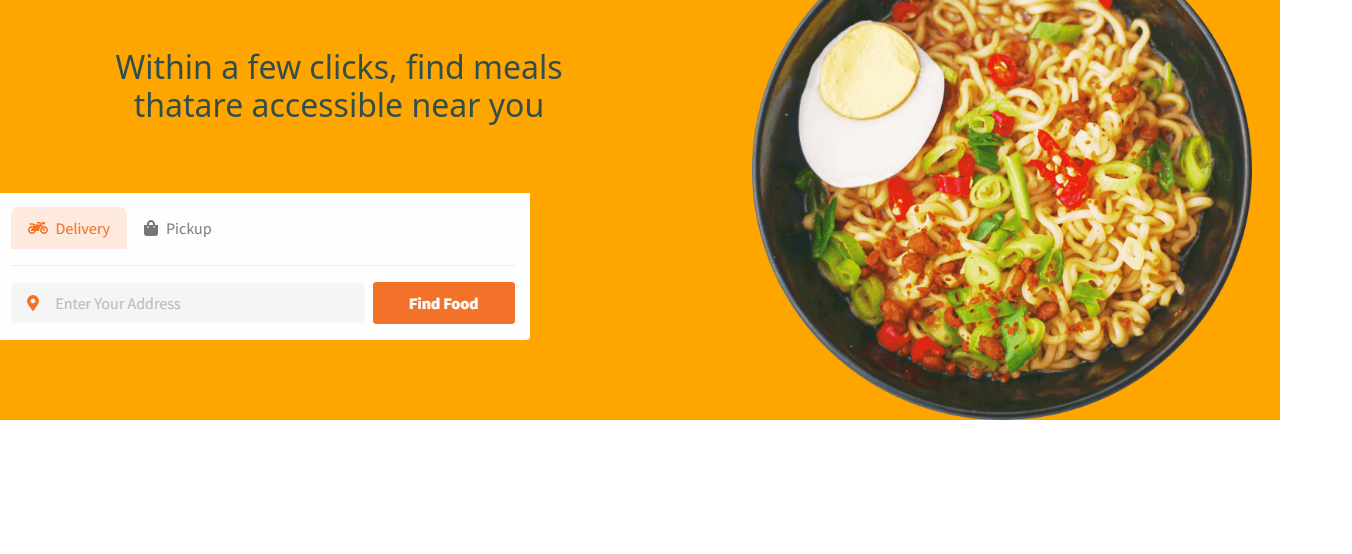
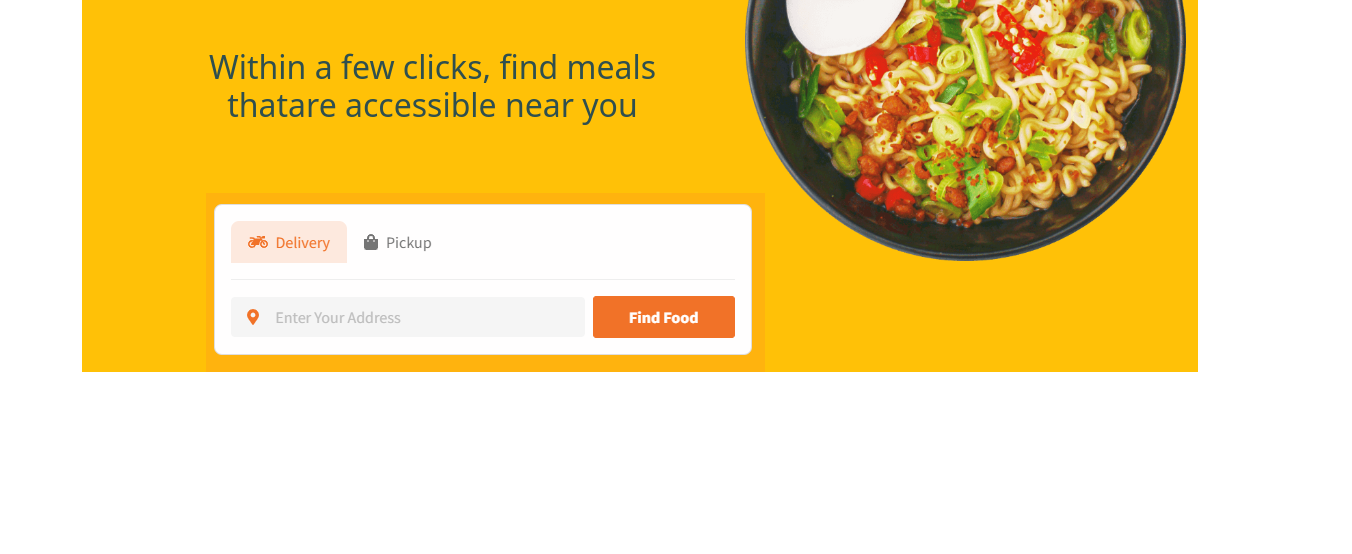
Before and after one commit to Rehansmit/Food-wagon-Bootstrip, a plain HTML site: page index.html in a window 1280 px wide. Shown: the part 246-800 px from the top of the page, 1352 px wide, since content can reach past the window. Drawn offline with nearby package versions, Linux system fonts and the light colour scheme.

Commit message:
file uodate

```diff
--- a/index.html
+++ b/index.html
@@ -30,33 +30,32 @@
           <input class="form-control me-2" type="search" placeholder="Search" aria-label="Search">
           <button id="log-btn" class="btn btn-outline-success" type="submit"> <i class="fa-solid fa-user text-warning"></i>Login</button>
         </form>
-      </div>
+        </div>
     </div>
   </nav>
 <!-- Hero Section -->
 
- <div class="contaier hero">
+<div class="container main">
+ <div class="container-fluid hero bg-warning">
 <div class="row">
-    <div class="col-6 text-white fs-1"><h1>Are you starving?</h1><br>
+    <div class="col-md-7 text-white fs-1"><h1>Are you starving?</h1><br>
     <h2 class="2nd-h2">Within a few clicks, find meals <br>
         thatare accessible near you</h2>
         <br>
-        <img src="assests/hero-2.PNG" alt="i">
-    </div>
-    <div class="col-6">
-        <img  src="assests/hero-header.png" class="hero-img" alt="img">
+        <div class="container">
+        <img class="img-fluid hero-2"  src="assests/hero-2 img.PNG" alt="card">
+       </div>
+      </div>
+    <div class="col-md-5">
+        <img class="img-fluid" src="assests/hero-header.png" class="hero-img" alt="img">
     </div>
 </div>
+</div>
+
 
 </div>
-<div class="container">
-<div class="row">
-    <div class="col-3">
 
-    </div>
-</div>
 
-</div>
 
   <script src="https://kit.fontawesome.com/fa190a73d9.js" crossorigin="anonymous"></script>
     <script src="https://cdn.jsdelivr.net/npm/bootstrap@5.3.3/dist/js/bootstrap.bundle.min.js" integrity="sha384-YvpcrYf0tY3lHB60NNkmXc5s9fDVZLESaAA55NDzOxhy9GkcIdslK1eN7N6jIeHz" crossorigin="anonymous"></script>
--- a/style.css
+++ b/style.css
@@ -9,7 +9,7 @@
     font-weight: bold;
     color: orange;
 }
-.hero{
+/* .hero{
     width: 100%;
     height: 600px;
     background-color: orange;
@@ -18,7 +18,7 @@
     margin: 100px;
     height: 500px;
     width: 500px;
-}
+} */
 h1{font-size: 50px;
 font-weight: bolder;
 text-align: center;
@@ -30,3 +30,6 @@ h2{
     margin-left: 50px;
     text-align: center;
 }
+.hero-2{
+    margin-left: 100px;
+}
```
Also changed, not shown: assests/discount-item-1.png (added).
